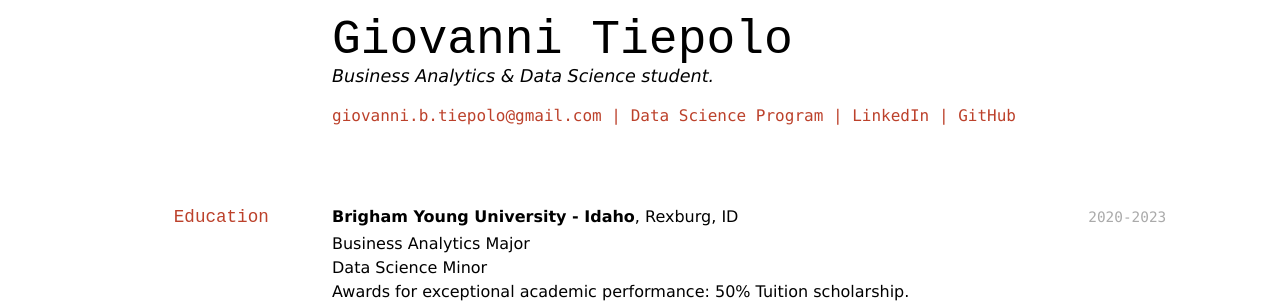
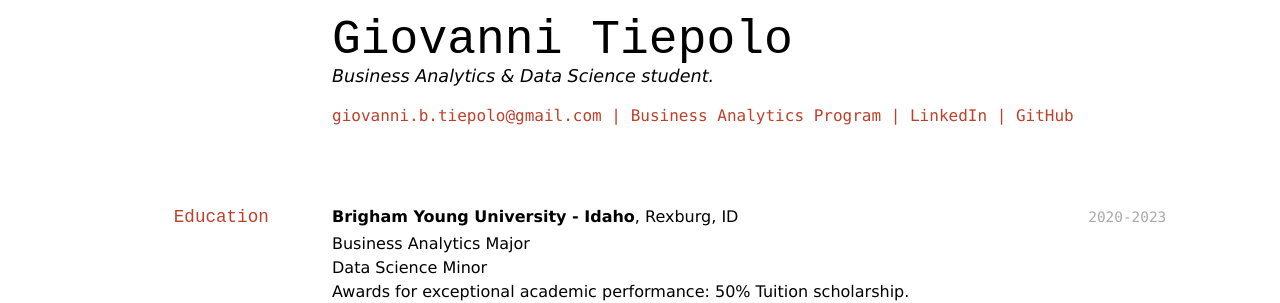
Before and after one commit to byuids-resumes/Tiepolo_Resume, a Jekyll site: the page built from docs/index.md, in a window 1280 px wide. Shown: the top 303 px of the page. Built offline with Jekyll 4.4.1, drawn with Linux system fonts in a browser that asks for light colours.

Commit message:
Update index.md

```diff
--- a/docs/index.md
+++ b/docs/index.md
@@ -7,7 +7,7 @@ Business Analytics & Data Science student.
 
 <div id="webaddress">
 <a href="giovanni.b.tiepolo@gmail.com">giovanni.b.tiepolo@gmail.com</a>
-| <a href="https://byuidatascience.github.io/development.html">Data Science Program</a>
+| <a href="https://www.byui.edu/advising/career-and-major-exploration/major-to-career/business-analytics">Business Analytics Program</a>
 | <a href="https://www.linkedin.com/in/giovannibrunotiepolo/">LinkedIn</a>
 | <a href="https://github.com/byuids-resumes">GitHub</a>
 </div>
```
